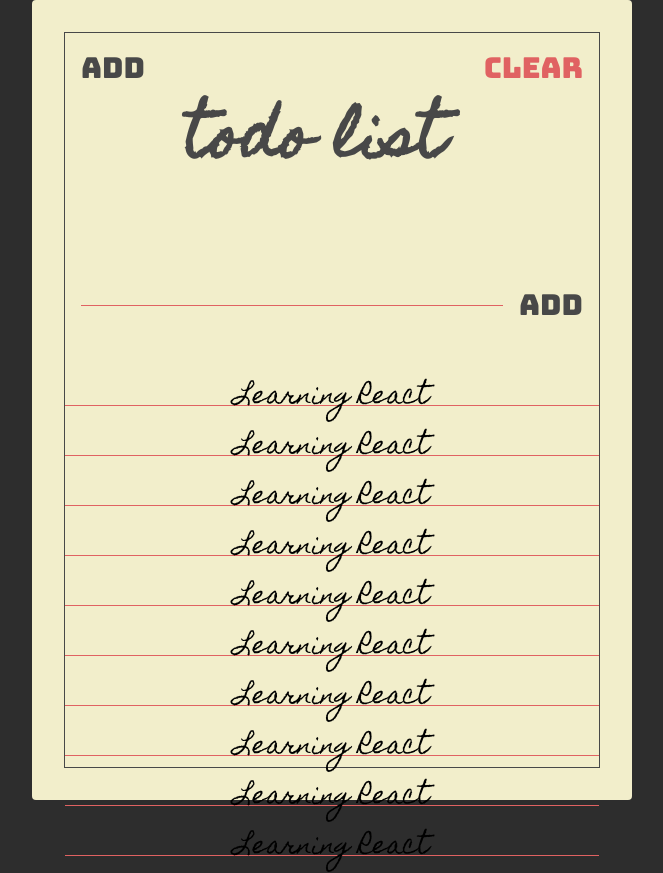
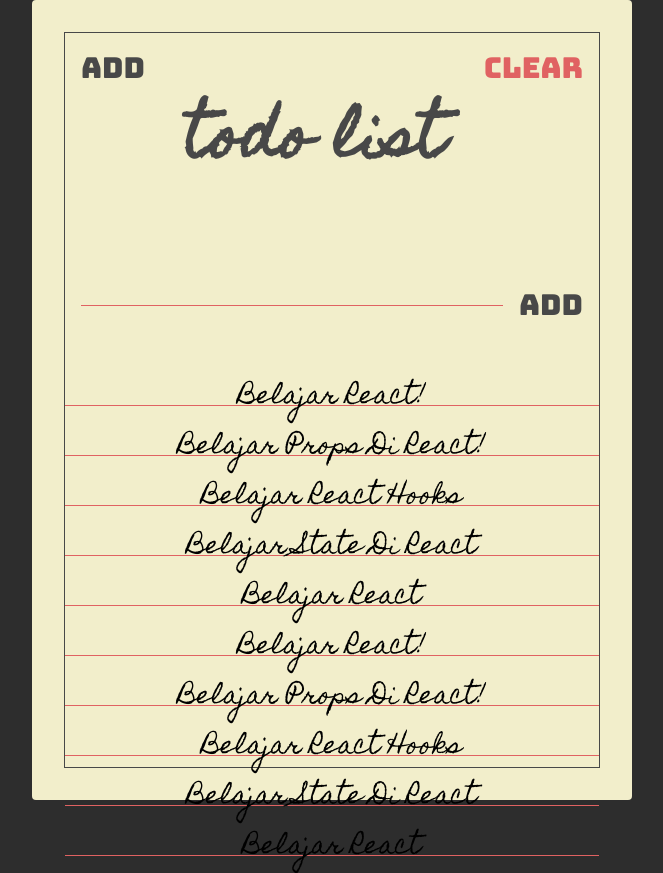
Before and after one commit to hary85/React-Todolist, a React (Create React App) app: page / in a window 1280 px wide. Shown: the whole page, without its empty margins (308-971 px from the left). Built offline with nearby package versions, Linux system fonts and the light colour scheme.

Commit message:
membuat pages dan komponen todo

```diff
--- a/src/App.js
+++ b/src/App.js
@@ -1,56 +1,8 @@
-import "./styles.css";
+import React from "react";
 import "./styles.css";
 
-import Paper from "./components/Paper";
+import TodoList from "./pages/TodoList";
 
 export default function App() {
-  return (
-    <Paper>
-      <section className="header">
-        <button className="header-btn main-black-color">Add</button>
-        <h1 className="header-title">Todo List</h1>
-        <button className="header-btn main-red-color">Clear</button>
-      </section>
-
-      <section className="add">
-        <form className="add-form">
-          <input type="text" className="add-input" />
-          <button className="add-btn main-black-color">Add</button>
-        </form>
-      </section>
-
-      <section className="todos">
-        <div className="todo">
-          <span className="todo-text">Learning React</span>
-        </div>
-        <div className="todo">
-          <span className="todo-text">Learning React</span>
-        </div>
-        <div className="todo">
-          <span className="todo-text">Learning React</span>
-        </div>
-        <div className="todo">
-          <span className="todo-text">Learning React</span>
-        </div>
-        <div className="todo">
-          <span className="todo-text">Learning React</span>
-        </div>
-        <div className="todo">
-          <span className="todo-text">Learning React</span>
-        </div>
-        <div className="todo">
-          <span className="todo-text">Learning React</span>
-        </div>
-        <div className="todo">
-          <span className="todo-text">Learning React</span>
-        </div>
-        <div className="todo">
-          <span className="todo-text">Learning React</span>
-        </div>
-        <div className="todo">
-          <span className="todo-text">Learning React</span>
-        </div>
-      </section>
-    </Paper>
-  );
+  return <TodoList />;
 }
--- a/src/components/Header.jsx
+++ b/src/components/Header.jsx
@@ -0,0 +1,13 @@
+import React from "react";
+
+const Header = () => {
+  return (
+    <section className="header">
+      <button className="header-btn main-black-color">Add</button>
+      <h1 className="header-title">Todo List</h1>
+      <button className="header-btn main-red-color">Clear</button>
+    </section>
+  );
+};
+
+export default Header;
--- /dev/null
+++ b/src/components/Todo.jsx
@@ -0,0 +1,15 @@
+import React from "react";
+import Proptypes from "prop-types";
+
+const Todo = (Props) => {
+  return (
+    <div className="todo">
+      <span className="todo-text">{Props.text}</span>
+    </div>
+  );
+};
+
+Todo.Proptypes = {
+  text: Proptypes.string.isRequired
+};
+export default Todo;
--- a/src/components/TodoForm.jsx
+++ b/src/components/TodoForm.jsx
@@ -0,0 +1,14 @@
+import React from "react";
+
+const TodoForm = () => {
+  return (
+    <section className="add">
+      <form className="add-form">
+        <input type="text" className="add-input" />
+        <button className="add-btn main-black-color">Add</button>
+      </form>
+    </section>
+  );
+};
+
+export default TodoForm;
--- a/src/components/Todos.jsx
+++ b/src/components/Todos.jsx
@@ -0,0 +1,48 @@
+import React from "react";
+
+import Todo from "./Todo";
+
+const Todos = () => {
+  const todos = [
+    {
+      text: "Belajar React!"
+    },
+    {
+      text: "Belajar Props Di React!"
+    },
+    {
+      text: "Belajar React Hooks"
+    },
+    {
+      text: "Belajar State Di React"
+    },
+    {
+      text: "Belajar React"
+    },
+    {
+      text: "Belajar React!"
+    },
+    {
+      text: "Belajar Props Di React!"
+    },
+    {
+      text: "Belajar React Hooks"
+    },
+    {
+      text: "Belajar State Di React"
+    },
+    {
+      text: "Belajar React"
+    }
+  ];
+
+  return (
+    <section className="todos">
+      {todos.map((todo) => {
+        return <Todo text={todo.text} />;
+      })}
+    </section>
+  );
+};
+
+export default Todos;
--- /dev/null
+++ b/src/pages/TodoList.jsx
@@ -0,0 +1,18 @@
+import React from "react";
+
+import Paper from "../components/Paper";
+import Header from "../components/Header";
+import TodoForm from "../components/TodoForm";
+import Todos from "../components/Todos";
+
+const TodoList = () => {
+  return (
+    <Paper>
+      <Header />
+      <TodoForm />
+      <Todos />
+    </Paper>
+  );
+};
+
+export default TodoList;
--- a/src/styles.css
+++ b/src/styles.css
@@ -133,6 +133,8 @@
 .todos {
   display: flex;
   flex-direction: column;
+
+  min-height: 500px;
 }
 
 .todo {
@@ -141,7 +143,7 @@
   flex: 1 0 auto;
   text-align: center;
 
-  min-height: 34px;
+  max-height: 34px;
   margin: 16px 0 0;
   font-family: "Homemade Apple", sans-serif;
   font-size: 24px;
@@ -150,6 +152,8 @@
 }
 
 .todo-text {
+  width: 100%;
+  height: 50px;
   position: absolute;
   left: 50%;
   transform: translate(-50%);
```
